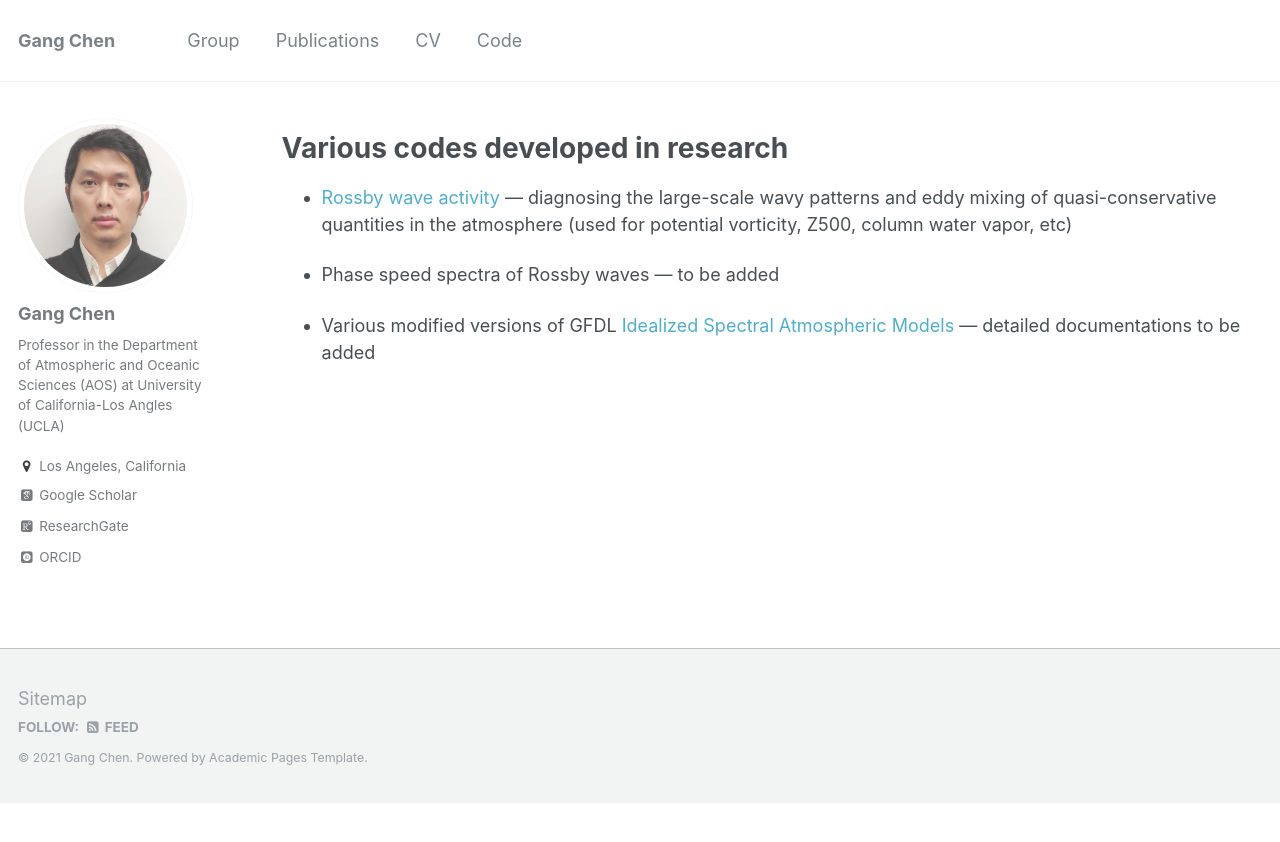
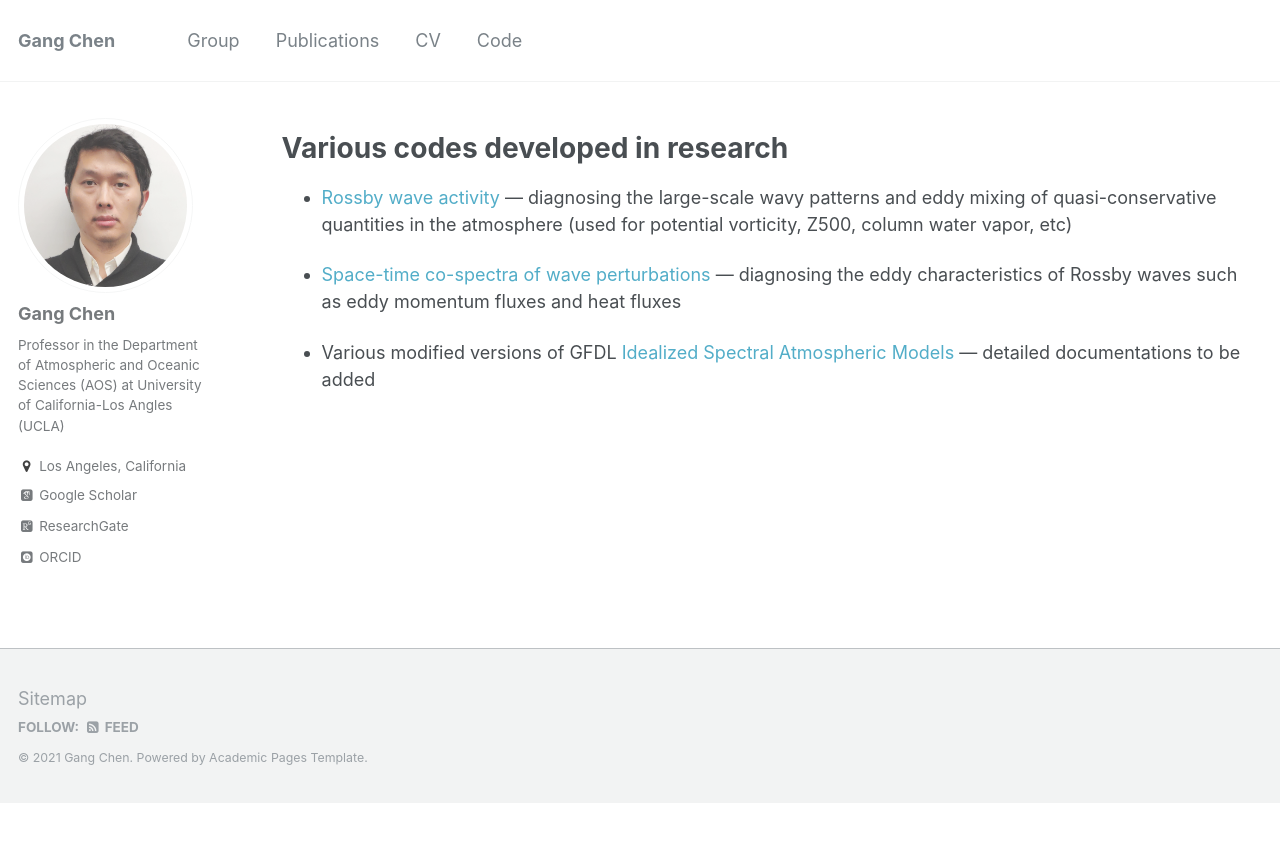
Before and after one commit to gchenpu/gchenpu.github.io, a Jekyll site: the page built from _pages/code.md, in a window 1280 px wide. Shown: the top 842 px of the page. Built offline with Jekyll 4.4.1, drawn with Linux system fonts in a browser that asks for light colours; some web fonts are replaced; comment, search, counter and statistics services are not loaded.

Commit message:
update matlab code for space-time co-spectra

```diff
--- a/_pages/code.md
+++ b/_pages/code.md
@@ -11,6 +11,6 @@ Various codes developed in research
 ======
 * [Rossby wave activity](/files/LWA) --- diagnosing the large-scale wavy patterns and eddy mixing of quasi-conservative quantities in the atmosphere (used for potential vorticity, Z500, column water vapor, etc)
 
-* Phase speed spectra of Rossby waves --- to be added
+* [Space-time co-spectra of wave perturbations](/files/co-spectra) --- diagnosing the eddy characteristics of Rossby waves such as eddy momentum fluxes and heat fluxes
 
 * Various modified versions of GFDL [Idealized Spectral Atmospheric Models](https://github.com/gchenpu/idealized) --- detailed documentations to be added
```
Also changed, not shown: files/co-spectra/readme.md (added, +4 -0 lines), 4 other files.
